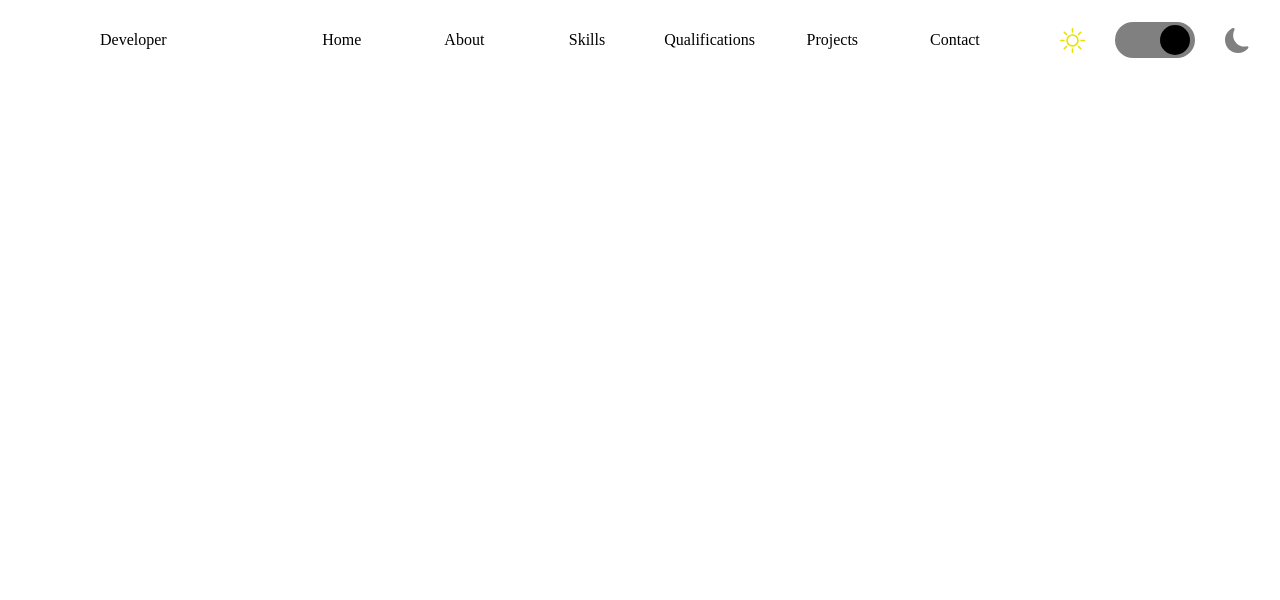
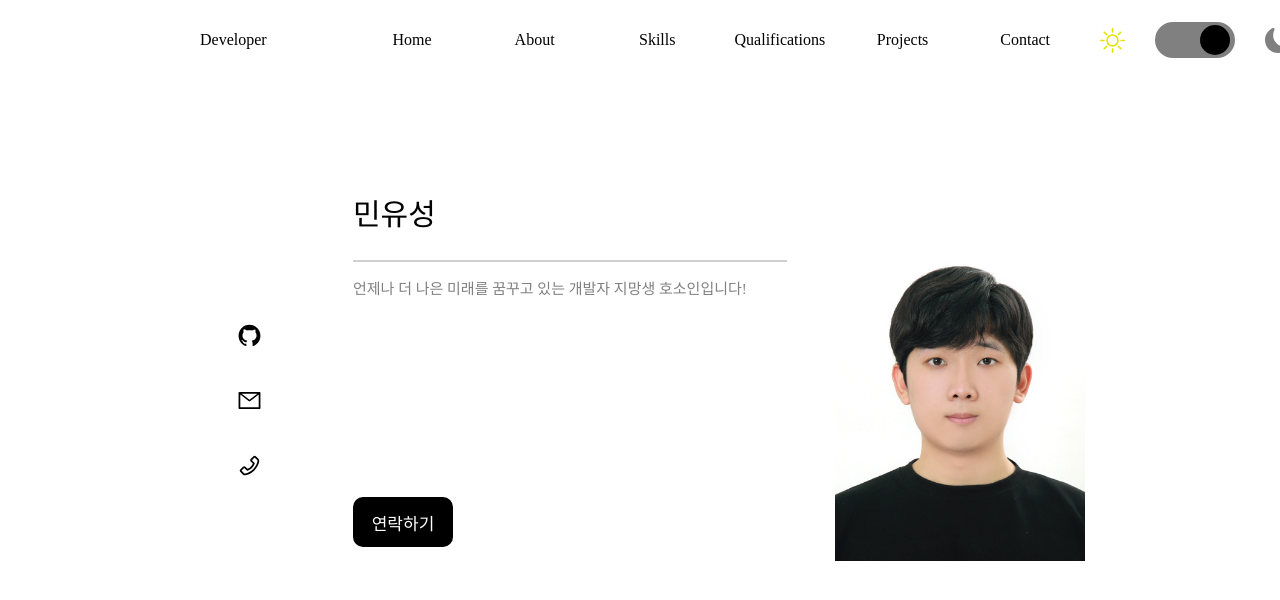
Before and after one commit to alsdbtjd0103/Portfolio, a React (Create React App) app in the folder portfolio/: page / in a window 1280 px wide. Shown: the top 600 px of the page. Built offline with nearby package versions, Linux system fonts and the light colour scheme.

Commit message:
Feat: Home 구성

```diff
--- a/portfolio/src/App.tsx
+++ b/portfolio/src/App.tsx
@@ -3,14 +3,19 @@ import './style/style.css';
 import styled from 'styled-components';
 import { Header } from './components/Header';
 import GlobalStyles from './style/GlobalStyle';
+import { PageContainer } from './components/PageContainer';
+import { Home } from './components/Home';
 
 function App() {
   return (
     <>
-    <GlobalStyles />
-    <RootContainer>
-      <Header></Header>
-    </RootContainer>
+      <GlobalStyles />
+      <RootContainer>
+        <Header></Header>
+        <PageContainer>
+          <Home />
+        </PageContainer>
+      </RootContainer>
     </>
   );
 }
@@ -23,4 +28,11 @@ const RootContainer = styled.div`
   left:0;
   width: 100vw;
   height:100vh;
+  padding: 0 100px 0px 100px;
+  overflow: scroll;
+  background-color:white;
+  display: flex;
+  box-sizing: border-box;
+
+
 `
--- a/portfolio/src/components/Header.tsx
+++ b/portfolio/src/components/Header.tsx
@@ -61,12 +61,15 @@ export const Header: React.FC = () => {
 }
 
 const StyledHeader = styled.header`
+    display: flex;
     width:100%;
     position:fixed;
     top:0;
     left:0;
     z-index: var(--z-fixed);
     height:80px;
+    background-color: white;
+    padding: 0px 100px;
 
 
 `
--- /dev/null
+++ b/portfolio/src/components/Home.tsx
@@ -0,0 +1,77 @@
+import styled from "styled-components"
+import React from "react"
+import { ProfileIconContainer } from "./ProfileIconContainer"
+import profileImage from '../Image/profile.jpeg';
+
+
+export const Home = () => {
+    return (
+        <>
+            <IconsContainer>
+                <ProfileIconContainer />
+            </IconsContainer>
+            <Container>
+                <span style={{
+                    fontSize:'30px',
+                    marginBottom:'30px',
+                }}>민유성</span>
+                <div style={{
+                    borderStyle:'solid',
+                    borderWidth:'0.001px',
+                    borderColor:'#d0d0d0',
+                    width:'100%',
+                    marginBottom:'20px'
+                }}></div>
+                <span style={{
+                    fontSize:'15px',
+                    color:'gray',
+                    marginBottom:'200px'
+                }}>
+                    언제나 더 나은 미래를 꿈꾸고 있는 개발자 지망생 호소인입니다!
+                </span>
+                <StyledButton>연락하기</StyledButton>
+            </Container>
+            <ImageContainer src={profileImage}>
+
+            </ImageContainer>
+        </>
+    )
+}
+
+const IconsContainer = styled.div`
+    width: 10%;
+    height:100%;
+`
+
+const Container = styled.div`
+    display: flex;
+    width:40%;
+    height: 50%;
+    align-items: flex-start;
+    flex-direction: column;
+    /* border-style: solid;
+    border-width: 1px; */
+    padding: 20px 50px;
+`
+
+const StyledButton = styled.button`
+    background-color: black;
+    border-style: none;
+    border-radius: 10px;
+    color:white;
+    width:100px;
+    height:50px;
+    font-size: 17px;
+    :hover{
+        opacity: 0.75;
+        box-shadow: 2px 2px 2px gray;
+
+    }
+    cursor: pointer;
+`
+
+const ImageContainer = styled.img`
+    width: 250px;
+    height:auto;
+
+`
--- /dev/null
+++ b/portfolio/src/components/PageContainer.tsx
@@ -0,0 +1,23 @@
+import styled from "styled-components"
+import React from 'react';
+import '../style/style.css';
+interface Props{
+    children?:React.ReactNode,
+}
+
+export const PageContainer = (props:Props) => {
+    const {children} = props;
+    return(
+        <RootContainer>
+            {children}
+        </RootContainer>
+    )
+}
+
+const RootContainer = styled.div`
+    display: flex;
+    width: 100%;
+    height: 100vh;
+    align-items: center;
+    justify-content: center;
+`
--- /dev/null
+++ b/portfolio/src/components/ProfileIconContainer.tsx
@@ -0,0 +1,38 @@
+import React from 'react';
+import styled from 'styled-components';
+import {AiFillGithub,AiOutlineMail,AiOutlinePhone} from 'react-icons/ai';
+
+export const ProfileIconContainer = () => {
+    return(
+        <Container>
+            <Item>
+            <AiFillGithub size={25}/>
+            </Item>
+            <Item>
+                <AiOutlineMail size={25}/>
+            </Item>
+            <Item>
+                <AiOutlinePhone size={25}/>
+            </Item>
+
+        </Container>
+
+    )
+}
+
+const Container = styled.div`
+    display: flex;
+    justify-content: center;
+    align-items: center;
+    flex-direction: column;
+    width: 100%;
+    height:100%;
+`
+
+const Item = styled.div`
+    display: flex;
+    justify-content: center;
+    align-items: center;
+    margin:20px 0px;
+    cursor: pointer;
+`
--- a/portfolio/src/style/style.css
+++ b/portfolio/src/style/style.css
@@ -1,3 +1,4 @@
 :root {
     --z-fixed:999;
+
   }
```
Also changed, not shown: portfolio/src/Image/profile.jpeg (added).
